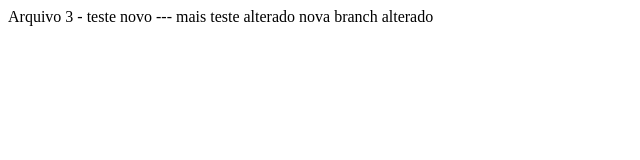
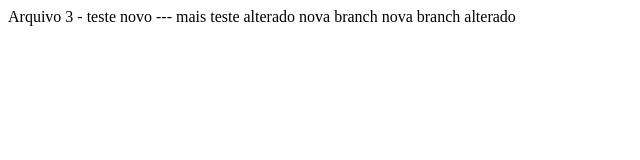
Before and after one commit to nandorsilva/meu-projeto-versionado, a plain HTML site: page index.html in a window 1280 px wide. Shown: the whole page, without its empty margins (0-640 px from the left). Drawn offline with Linux system fonts and the light colour scheme.

Commit message:
Update index.html

```diff
--- a/index.html
+++ b/index.html
@@ -3,6 +3,8 @@
   <span>Arquivo 3 - teste novo ---
 
     mais teste alterado nova branch
+
+    nova branch
   </span>
 
   alterado
```
